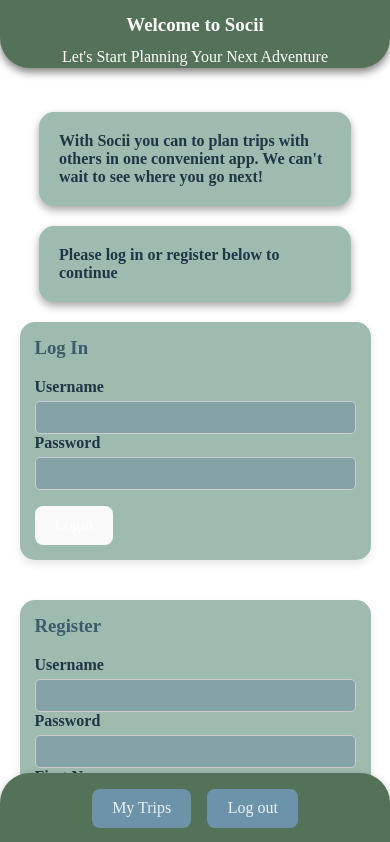
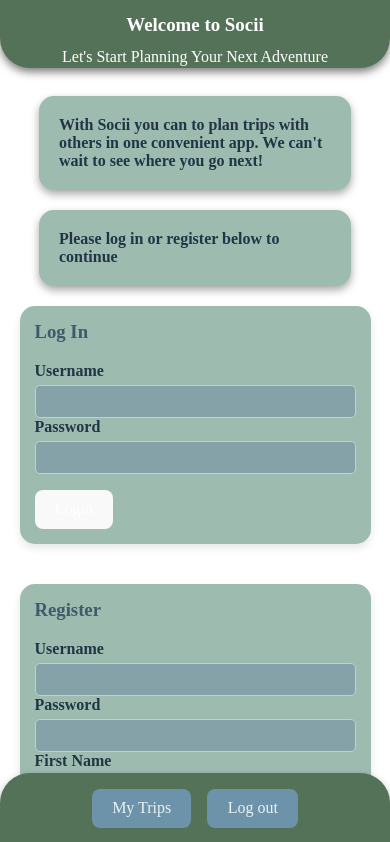
Before and after one commit to Sydney-M-Sharp/backend-capstone-client, a React (Vite) app: page / in a window 390 px wide. Shown: the top 842 px of the page. Built offline with nearby package versions, Linux system fonts and the light colour scheme.

Commit message:
saving mid css adjustment of the route and page-container

```diff
--- a/src/index.css
+++ b/src/index.css
@@ -16,13 +16,6 @@
   text-rendering: optimizeLegibility;
   -webkit-font-smoothing: antialiased;
   -moz-osx-font-smoothing: grayscale;
-
-  display: flex;
-  justify-content: center;
-  align-items: center;
-  flex-direction: column;
-
-
 
 }
 
@@ -126,7 +119,7 @@
     justify-content: center;
     align-items: center;
     flex-direction: column; /* Stack the sections vertically */
-    margin-top: 5rem;
+    margin-top: 4rem;
   }
 
   .page-header {
```
